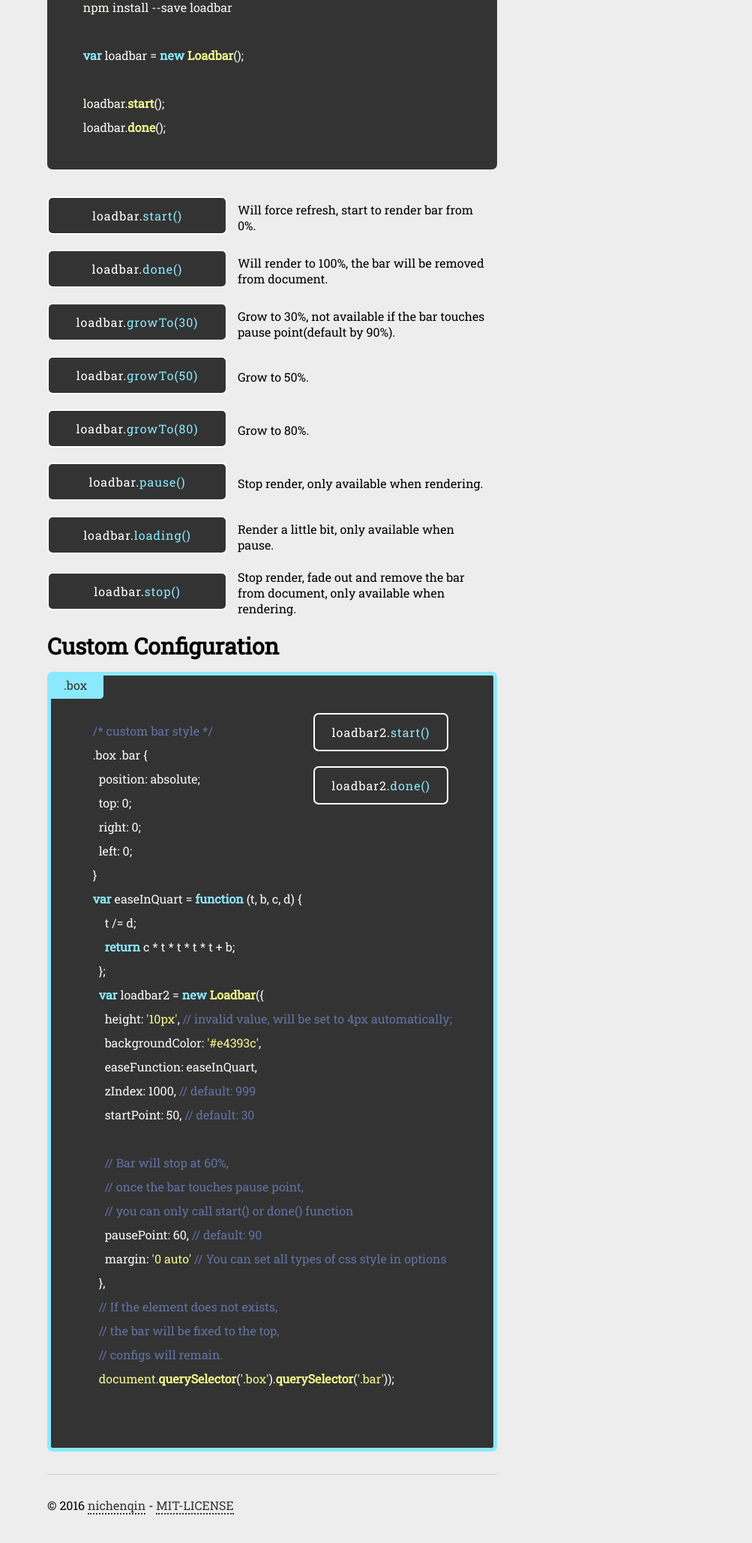
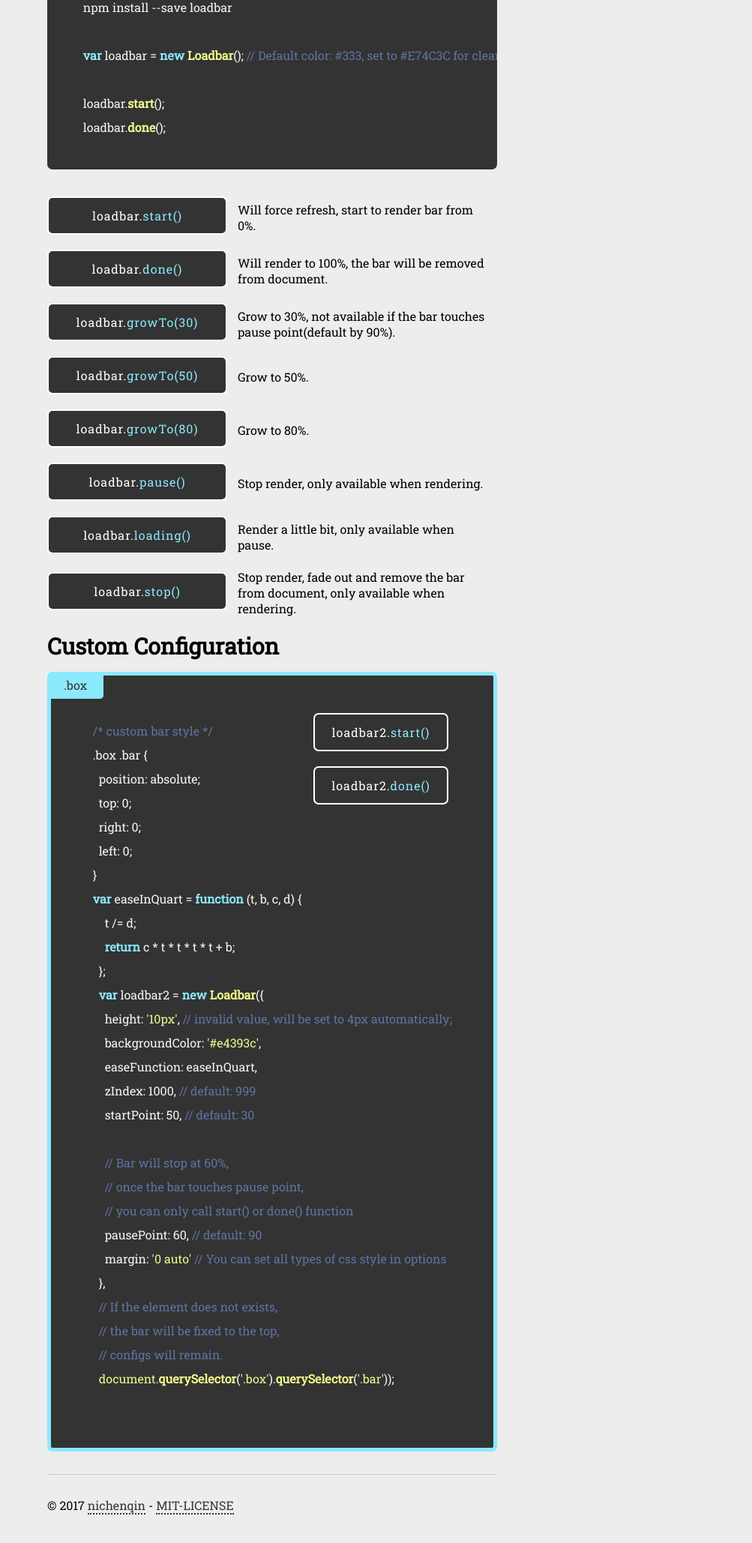
Before and after one commit to nichenqin/loadbar, a website: page index.html in a window 1280 px wide. Shown: the part 303-2361 px from the top of the page at 75% size, without its empty margins (277-1280 px from the left). Drawn offline with nearby package versions, Linux system fonts and the light colour scheme.

Commit message:
fix bugs

```diff
--- a/index.html
+++ b/index.html
@@ -195,7 +195,7 @@
         <code class="javascript">
           npm install --save loadbar
 
-          var loadbar = new Loadbar();
+          var loadbar = new Loadbar(); // Default color: #333, set to #E74C3C for clearer display.
 
           loadbar.start();
           loadbar.done();
@@ -279,7 +279,7 @@
     </main>
     <hr>
     <footer class="footer">
-      <p>© 2016 <a href="https://github.com/nichenqin1001">nichenqin</a> - <a href="https://raw.githubusercontent.com/nichenqin1001/loadbar/master/LICENSE">MIT-LICENSE</a></p>
+      <p>© 2017 <a href="https://github.com/nichenqin1001">nichenqin</a> - <a href="https://raw.githubusercontent.com/nichenqin1001/loadbar/master/LICENSE">MIT-LICENSE</a></p>
     </footer>
   </div>
 
@@ -287,7 +287,7 @@
   <script src="./loadbar.min.js"></script>
   <script>
     hljs.initHighlightingOnLoad();
-    var loadbar = new Loadbar();
+    var loadbar = new Loadbar({backgroundColor: '#E74C3C'});
     console.log(loadbar);
     window.onload = loadbar.start();
     setTimeout(function () {
```
